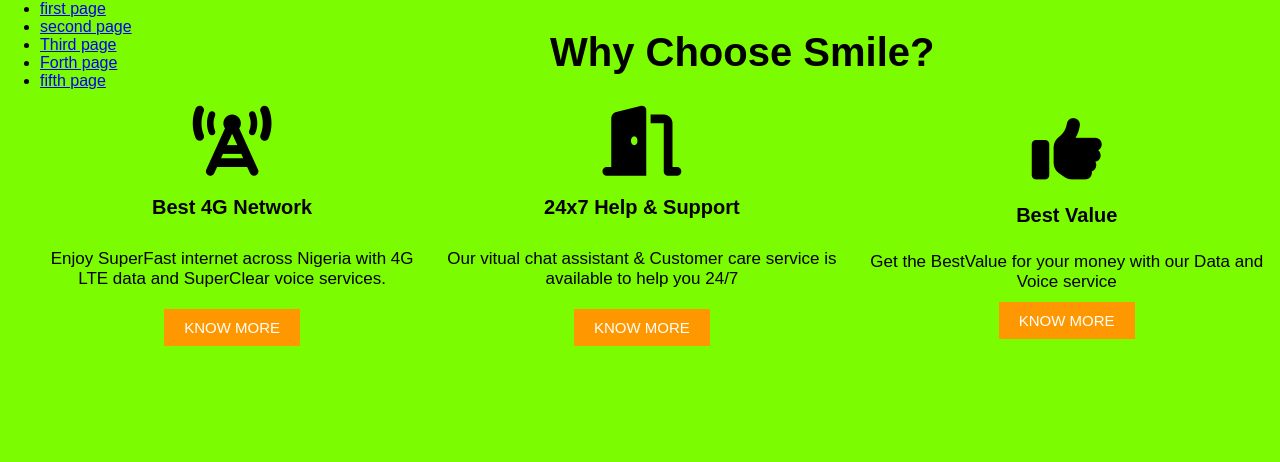
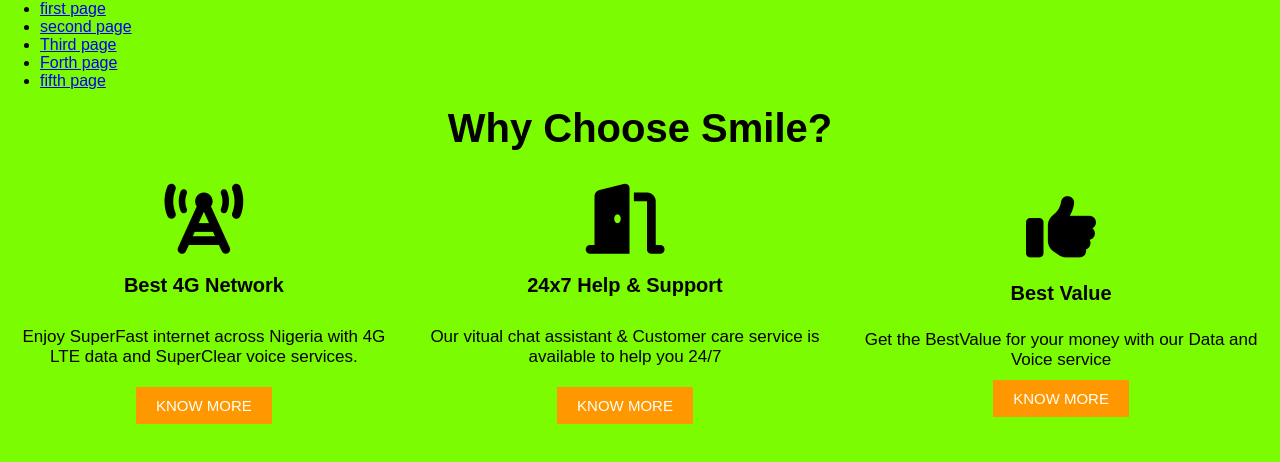
Before and after one commit to Ikmotlawal/css-assignment, a plain HTML site: page third.html in a window 1280 px wide. Drawn offline with Linux system fonts and the light colour scheme.

Commit message:
css-assignment

```diff
--- a/third.css
+++ b/third.css
@@ -8,18 +8,12 @@ body{
 .one{
     text-align: center;
     background-color: lawngreen;
-    /* position: fixed;
-    bottom: 200px;
-    left: 25px; */
 }
 
 .head h2{
     font-size: 40px;
     color: black;
     margin-top: 10px;
-    position: fixed;
-    top: 20px;
-    left: 550px;
     text-align: center;
 }
 
@@ -36,10 +30,7 @@ body{
 .two{
     background-color: lawngreen;
     text-align: center;
-    /* position: fixed;
-    bottom: 200px;
-    left: 450px; */
-}
+    }
 
 .two h3{
     font-size: 20px;
@@ -62,9 +53,6 @@ button{
 .three{
     background-color: lawngreen;
     text-align: center;
-    /* position: fixed;
-    bottom: 210px;
-    left: 900px; */
 }
 
 .three p{
@@ -79,16 +67,10 @@ button{
 
 .tt{
     font-size: 70px;
-    /* position: fixed;
-    bottom: 380px;
-    left: 180px; */
 }
 
 i{
     font-size: 70px;
-    /* position: fixed;
-    bottom: 380px;
-    left: 1060px; */
 }
 
 .ll{
--- a/third.html
+++ b/third.html
@@ -29,9 +29,9 @@
         </li>
     </ul>
 
+    <div class="head"><h2>Why Choose Smile?</h2></div>
+
     <div class="ll">
-
-        <div class="head"><h2>Why Choose Smile?</h2></div>
 
         <div class="one">
 
```
